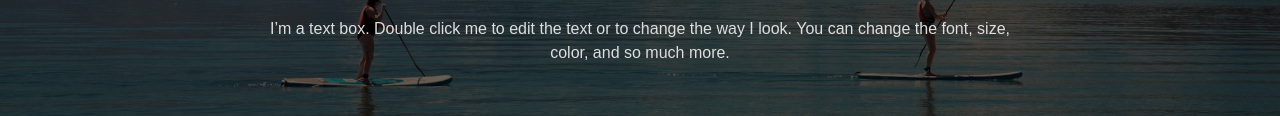
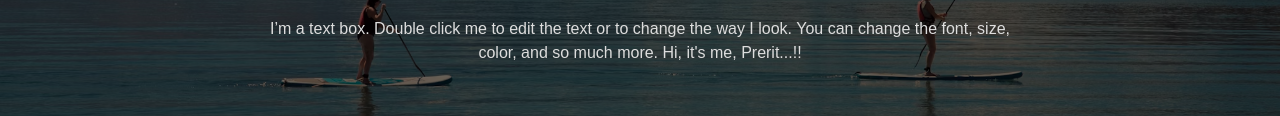
Before and after one commit to prerit425/test, a plain HTML site: page index.html in a window 1280 px wide. Shown: the part 543-659 px from the top of the page. Drawn offline with Linux system fonts and the light colour scheme.

Commit message:
CHange ho gaya hai Sahaab..!!
lease PR accept krlo...

```diff
--- a/index.html
+++ b/index.html
@@ -27,6 +27,7 @@
         <p>
           I’m a text box. Double click me to edit the text or to change the way
           I look. You can change the font, size, color, and so much more.
+          Hi, it's me, Prerit...!!
         </p>
       </div>
     </div>
```
